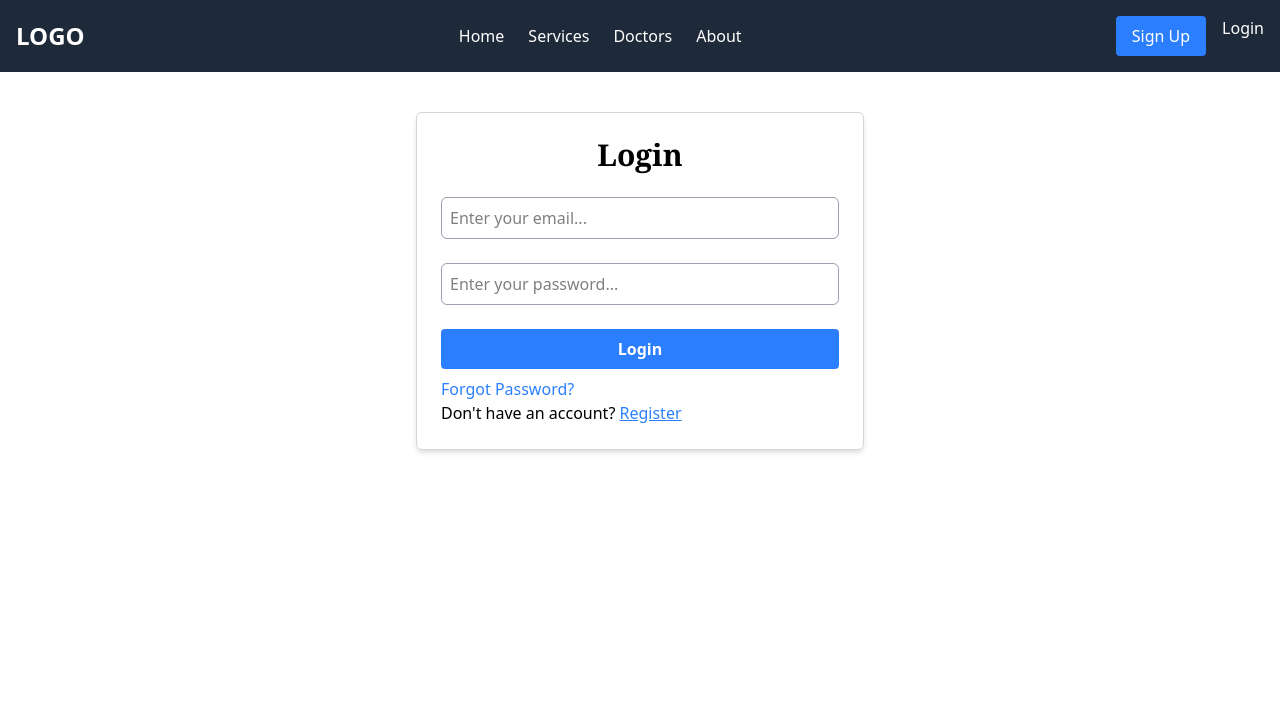
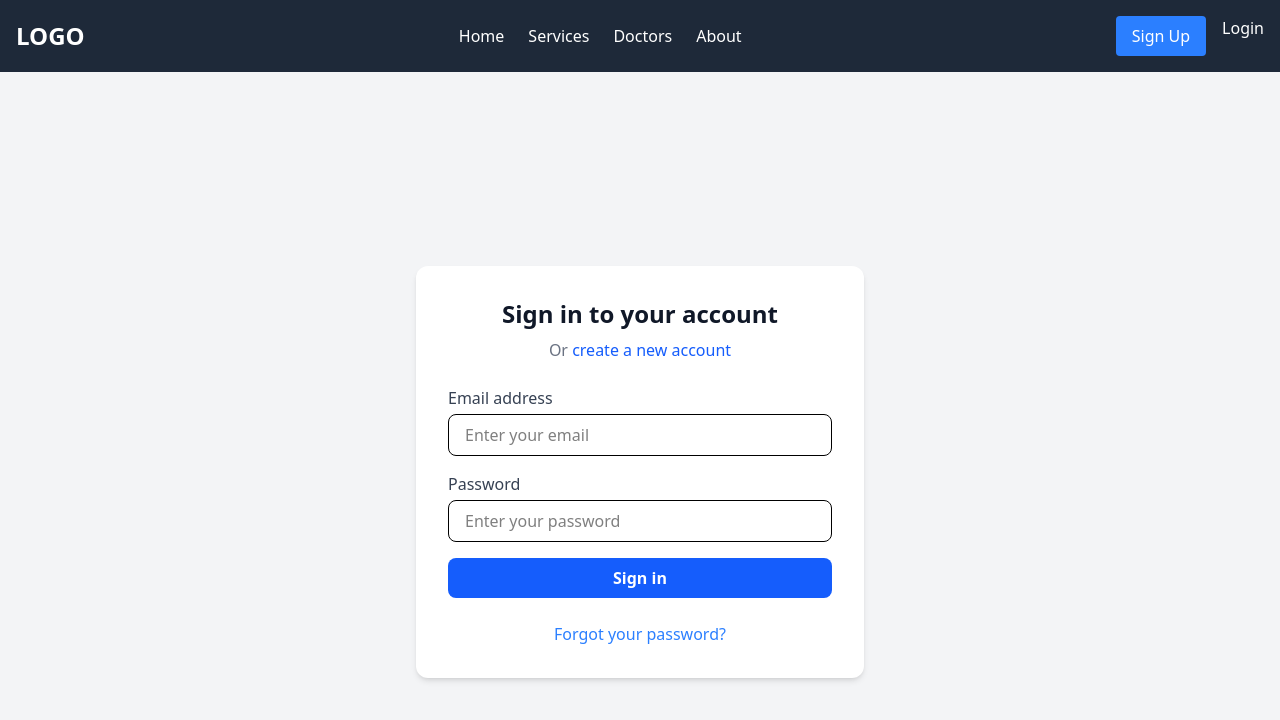
Before and after one commit to takshpatel28/Health_Care_Webmind, a React (Vite) app in the folder Client/: page /login in a window 1280 px wide. Shown: the top 720 px of the page. Built offline with nearby package versions, Linux system fonts and the light colour scheme.

Commit message:
Authentication done

```diff
--- a/Client/src/Pages/Login.jsx
+++ b/Client/src/Pages/Login.jsx
@@ -10,7 +10,6 @@ const Login = () => {
   const [resetMode, setResetMode] = useState(false);
   const navigate = useNavigate();
 
-  // Handle user login
   const handleSubmit = async (e) => {
     e.preventDefault();
     setMessage("");
@@ -39,7 +38,6 @@ const Login = () => {
     }
   };
 
-  // Handle password reset request
   const handleResetPassword = async () => {
     if (!email) {
       setMessage("Please enter your email to reset the password.");
@@ -49,11 +47,10 @@ const Login = () => {
     try {
       setLoading(true);
       const { error } = await supabase.auth.resetPasswordForEmail(email, {
-        redirectTo: "http://localhost:5173/update-password", // Update with your frontend URL
+        redirectTo: "http://localhost:5173/update-password",
       });
 
       if (error) throw error;
-
       setMessage("Password reset email sent! Check your inbox.");
     } catch (error) {
       setMessage(error?.message || "An error occurred.");
@@ -63,57 +60,57 @@ const Login = () => {
   };
 
   return (
-    <div className="max-w-md mx-auto mt-10 p-6 border border-gray-300 rounded-md shadow-md">
-      <h1 className="text-3xl font-serif font-semibold text-center">
-        {resetMode ? "Reset Password" : "Login"}
+    <div className="flex items-center justify-center min-h-screen bg-gray-100">
+      <div className="w-full max-w-md p-8 bg-white shadow-md rounded-xl">
+        <h1 className="text-2xl font-bold text-center text-gray-900">
+          Sign in to your account
         </h1>
-      <br />
-      {message && <p className="text-red-500">{message}</p>}
+        <p className="text-center text-gray-500 mt-2">
+          Or <a href="/signup" className="text-blue-600 hover:underline">create a new account</a>
+        </p>
+        {message && <p className="text-red-500 text-center mt-3">{message}</p>}
 
-      <form onSubmit={handleSubmit} className="flex flex-col">
+        <form onSubmit={handleSubmit} className="mt-6 space-y-4">
+          <div>
+            <label className="block text-gray-700">Email address</label>
             <input
-          className="border border-gray-400 p-2 rounded-md"
+              className="w-full px-4 py-2 border rounded-lg focus:ring-2 focus:ring-blue-300 outline-none mt-1"
               value={email}
               onChange={(e) => setEmail(e.target.value)}
               type="email"
-          placeholder="Enter your email..."
+              placeholder="Enter your email"
             />
-        {!resetMode && (
-          <>
-            <br />
+          </div>
+          <div>
+            <label className="block text-gray-700">Password</label>
             <input
-              className="border border-gray-400 p-2 rounded-md"
+              className="w-full px-4 py-2 border rounded-lg focus:ring-2 focus:ring-blue-300 outline-none mt-1"
               value={password}
               onChange={(e) => setPassword(e.target.value)}
               type="password"
-              placeholder="Enter your password..."
+              placeholder="Enter your password"
             />
-          </>
-        )}
-        <br />
+          </div>
 
           {!resetMode ? (
             <>
               <button
-              className={`bg-blue-500 hover:bg-blue-700 text-white font-bold py-2 px-4 rounded ${
+                className={`w-full py-2 text-white font-semibold rounded-lg bg-blue-600 hover:bg-blue-700 transition-all ${
                   loading ? "opacity-50 cursor-not-allowed" : ""
                 }`}
                 type="submit"
                 disabled={loading}
               >
-              {loading ? "Logging in..." : "Login"}
+                {loading ? "Signing in..." : "Sign in"}
               </button>
-            <p
-              className="text-blue-500 cursor-pointer mt-2"
-              onClick={() => setResetMode(true)}
-            >
-              Forgot Password?
+              <p className="text-blue-500 text-center cursor-pointer mt-2 hover:underline">
+                Forgot your password?
               </p>
             </>
           ) : (
             <>
               <button
-              className={`bg-green-500 hover:bg-green-700 text-white font-bold py-2 px-4 rounded ${
+                className={`w-full py-2 text-white font-semibold rounded-lg bg-green-500 hover:bg-green-700 transition-all ${
                   loading ? "opacity-50 cursor-not-allowed" : ""
                 }`}
                 type="button"
@@ -122,22 +119,13 @@ const Login = () => {
               >
                 {loading ? "Sending email..." : "Reset Password"}
               </button>
-            <p
-              className="text-blue-500 cursor-pointer mt-2"
-              onClick={() => setResetMode(false)}
-            >
+              <p className="text-blue-500 text-center cursor-pointer mt-2 hover:underline">
                 Back to Login
               </p>
             </>
           )}
         </form>
-
-      <p>
-        Don't have an account?{" "}
-        <a href="/signup" className="text-blue-500 underline">
-          Register
-        </a>
-      </p>
+      </div>
     </div>
   );
 };
--- a/Client/src/Pages/Questioning.jsx
+++ b/Client/src/Pages/Questioning.jsx
@@ -1,6 +1,7 @@
-import React, { useContext, useState } from "react";
+import React, { useContext, useEffect, useState } from "react";
 import { MyContext } from "../AllContext";
 import { useNavigate } from "react-router-dom";
+import { supabase } from "../helper/supabaseClient";
 
 const Questioning = () => {
   const { role } = useContext(MyContext);
@@ -85,9 +86,9 @@ const Questioning = () => {
   ];
 
   const questions =
-    role === "Doctor"
+    role === "doctor"
       ? doctorQuestions
-      : role === "Trustee"
+      : role === "trustee"
         ? trusteeQuestions
         : [];
 
@@ -95,13 +96,48 @@ const Questioning = () => {
   const [selectedCategory, setSelectedCategory] = useState("");
 
   const handleChange = (e) => {
-    setFormData({ ...formData, [e.target.name]: e.target.value });
+    const { name, value } = e.target;
+
+    setFormData((prev) => ({
+      ...prev,
+      [name]: value,
+    }));
   };
 
-  const handleSubmit = (e) => {
+
+  const handleSubmit = async (e) => {
     e.preventDefault();
-    console.log("Submitted data:", formData);
-    navigate("/success");
+
+    // Ensure departmentCategory is stored
+    const updatedFormData = {
+      ...formData,
+      departmentCategory: selectedCategory, // ✅ Ensure category is included
+    };
+
+    console.log("Final Form Data:", updatedFormData); // 🔍 Debugging
+
+    const { data, error } = await supabase.auth.getSession();
+
+    if (error || !data.session) {
+      console.error("Error fetching session:", error);
+      return;
+    }
+
+    const userID = data.session.user.id;
+    try {
+      const { error } = await supabase
+        .from("doctors") // Adjust table name if needed
+        .update(updatedFormData)
+        .eq("id", userID);
+
+      if (error) {
+        console.error("Error updating data:", error);
+      } else {
+        navigate("/login");
+      }
+    } catch (err) {
+      console.error("Unexpected error:", err);
+    }
   };
 
   return (
@@ -146,14 +182,14 @@ const Questioning = () => {
                 <select
                   name="departmentCategory"
                   value={selectedCategory}
-                  onChange={(e) => setSelectedCategory(e.target.value)}
+                  onChange={(e) => {
+                    setSelectedCategory(e.target.value);
+                    setFormData((prev) => ({
+                      ...prev,
+                      departmentCategory: e.target.value, // ✅ Save department category
+                    }));
+                  }}
                   required
-                  style={{
-                    width: "100%",
-                    padding: "10px",
-                    borderRadius: "8px",
-                    border: "1px solid #ccc",
-                  }}
                 >
                   <option value="">Select Category</option>
                   {Object.keys(hodDepartments).map((cat) => (
@@ -162,6 +198,7 @@ const Questioning = () => {
                     </option>
                   ))}
                 </select>
+
               </div>
 
               {selectedCategory && (
@@ -179,50 +216,20 @@ const Questioning = () => {
                   <select
                     name="department"
                     value={formData.department || ""}
-                    onChange={handleChange}
+                    onChange={handleChange} // ✅ This now updates `formData.department`
                     required
-                    style={{
-                      width: "100%",
-                      padding: "10px",
-                      borderRadius: "8px",
-                      border: "1px solid #ccc",
-                    }}
                   >
                     <option value="">Select Department</option>
-                    {hodDepartments[selectedCategory].map((dep) => (
+                    {selectedCategory &&
+                      hodDepartments[selectedCategory].map((dep) => (
                         <option key={dep} value={dep}>
                           {dep}
                         </option>
                       ))}
                   </select>
+
                 </div>
               )}
-
-              <div style={{ marginBottom: "15px" }}>
-                <label
-                  style={{
-                    display: "block",
-                    marginBottom: "6px",
-                    fontWeight: "bold",
-                    color: "#333",
-                  }}
-                >
-                  Achievements
-                </label>
-                <textarea
-                  name="achievements"
-                  value={formData.achievements || ""}
-                  onChange={handleChange}
-                  required
-                  style={{
-                    width: "100%",
-                    padding: "10px",
-                    borderRadius: "8px",
-                    border: "1px solid #ccc",
-                    resize: "vertical",
-                  }}
-                />
-              </div>
 
               <div style={{ marginBottom: "15px" }}>
                 <label
@@ -237,8 +244,8 @@ const Questioning = () => {
                 </label>
                 <input
                   type="number"
-                  name="leadershipexperience"
-                  value={formData.leadershipexperience || ""}
+                  name="experienceyears"
+                  value={formData.experienceyears || ""}
                   onChange={handleChange}
                   required
                   style={{
--- a/Client/src/Pages/Register.jsx
+++ b/Client/src/Pages/Register.jsx
@@ -12,7 +12,7 @@ const Register = () => {
     email: "",
     password: "",
     phonenumber: "",
-    role: "Doctor",
+    role: "",
     gender: "",
   });
 
@@ -21,8 +21,17 @@ const Register = () => {
   const [success, setSuccess] = useState("");
 
   const handleChange = (e) => {
-    setFormData({ ...formData, [e.target.name]: e.target.value });
+    const { name, value } = e.target;
+    setFormData((prev) => ({
+      ...prev,
+      [name]: value,
+    }));
+
+    if (name === "role") {
+      setrole(value); // Ensures role is updated in context
+    }
   };
+
 
   const handleSubmit = async (e) => {
     e.preventDefault();
@@ -30,25 +39,45 @@ const Register = () => {
     setError("");
     setSuccess("");
 
-    const { email, password, ...profileData } = formData;
-    if (!email || !password || !formData.fullname) {
-      setError("Please fill in all required fields.");
+    console.log("Form Data Before Submission:", formData); // 🔍 Debugging: Check if role exists
+
+    if (!formData.role) {
+      setError("Please select a role before proceeding.");
       setLoading(false);
       return;
     }
 
     try {
       const { data, error: authError } = await supabase.auth.signUp({
-        email,
-        password,
+        email: formData.email,
+        password: formData.password,
       });
+
       if (authError) throw new Error(authError.message);
       if (!data?.user) throw new Error("User registration failed. Please try again.");
 
-      // ✅ Save the selected role in global context
-      setrole(formData.role);
+      const userID = data.user.id; // Get User ID from Supabase Auth
 
-      setSuccess("Registration successful! Redirecting to questions...");
+      console.log("User ID:", userID); // Debugging
+      console.log("Inserting Data:", { ...formData, id: userID });
+
+      // Insert user data into 'doctors' table
+      const { error: dbError } = await supabase.from("doctors").insert([
+        {
+          id: userID,
+          fullname: formData.fullname,
+          gender: formData.gender,
+          phonenumber: formData.phonenumber,
+          specialization: formData.specialization || null,
+          bio: formData.bio || null,
+          experienceyears: formData.experienceyears || null,
+          role: formData.role, // 🔹 Check this value in console
+        },
+      ]);
+
+      if (dbError) throw new Error(dbError.message);
+
+      setSuccess("Registration successful! Redirecting...");
       navigate("/questioning");
     } catch (err) {
       setError(err.message || "An unexpected error occurred.");
@@ -86,6 +115,7 @@ const Register = () => {
           ))}
 
           <div className="flex gap-4">
+
             <div className="w-1/2">
               <label className="block text-gray-700 font-medium">Gender</label>
               <select
@@ -100,6 +130,7 @@ const Register = () => {
                 <option value="Other">Other</option>
               </select>
             </div>
+
             <div className="w-1/2">
               <label className="block text-gray-700 font-medium">Role</label>
               <select
@@ -107,12 +138,16 @@ const Register = () => {
                 value={formData.role}
                 onChange={handleChange}
                 className="w-full p-3 border border-gray-300 rounded-lg focus:ring-2 focus:ring-blue-400 focus:outline-none"
+                required
               >
-                <option value="Doctor">Doctor</option>
+                <option value="">Select Role</option> {/* Ensure a default empty option */}
+                <option value="doctor">Doctor</option>
                 <option value="HOD">HOD</option>
                 <option value="Trustee">Trustee</option>
               </select>
+
             </div>
+
           </div>
 
           <button
```
Lines whose indentation alone changed are shown as unchanged.
